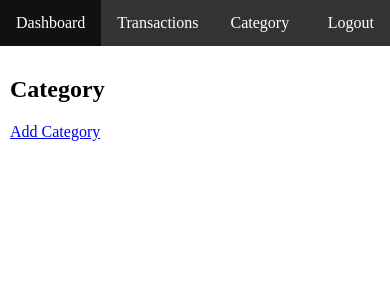
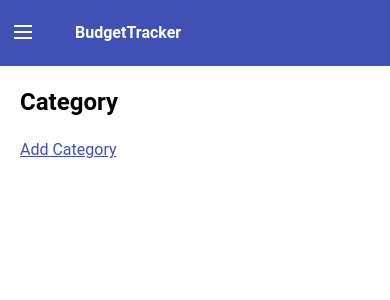
Before and after one commit to scripterkaran/transaction-tracker, a Django app: page /category/ in a window 390 px wide. Shown: the top 300 px of the page. Run offline with Django 3.2, Linux system fonts and the light colour scheme; the visitor is signed in with stand-in values (Sample User, id 1); data that the repository does not hold is empty.

Commit message:
design changes

```diff
--- a/templates/base.html
+++ b/templates/base.html
@@ -8,12 +8,19 @@
 
 
 <body>
+<div class="site-container">
+    <div class="site-pusher">
         {% block nav %}
             {% include 'partials/nav.html' %}
         {% endblock %}
-</body>
+        <div class="site-content">
             <div class="container">
                 {% block content %}
 
                 {% endblock %}
-</div>
+            </div> <!-- END container -->
+        </div> <!-- END site-content -->
+        <div class="site-cache" id="site-cache"></div>
+    </div> <!-- END site-pusher -->
+</div> <!-- END site-container -->
+</body>
--- a/templates/core/signup.html
+++ b/templates/core/signup.html
@@ -7,4 +7,5 @@
     {{ form.as_p }}
     <button type="submit">Sign up</button>
   </form>
+  <a href="{% url 'login' %}" class="link-button">Already a user? login</a>
 {% endblock %}
--- a/templates/partials/nav.html
+++ b/templates/partials/nav.html
@@ -1,12 +1,13 @@
-<div class="nav-bar">
-<ul>
-    {% if request.user.is_authenticated %}
-        <li><a href="{% url 'dashboard' %}">Dashboard</a></li>
-        <li><a href="{% url 'transaction-list' %}">Transactions</a></li>
-        <li><a href="{% url 'category-list' %}">Category</a></li>
-        <li style="float: right"><a href="{% url 'logout' %}">Logout</a></li>
-    {% else %}
-        <li><a href="{% url 'login' %}">Login</a></li>
-    {% endif %}
-</ul>
-</div>
+{% if request.user.is_authenticated %}
+    <header class="header">
+        <a href="{% url 'dashboard' %}" class="header__icon" id="header__icon"></a>
+        <a href="{% url 'dashboard' %}" class="header__logo">BudgetTracker</a>
+
+        <nav class="menu">
+            <a href="{% url 'dashboard' %}">Dashboard</a>
+            <a href="{% url 'transaction-list' %}">Transactions</a>
+            <a href="{% url 'category-list' %}">Category</a>
+            <a href="{% url 'logout' %}">Logout</a>
+        </nav>
+    </header>
+{% endif %}
--- a/templates/transaction/category_detail.html
+++ b/templates/transaction/category_detail.html
@@ -2,7 +2,7 @@
 
 {% block content %}
     <h2>Category Detail</h2>
-    <a href="{% url 'category-list' %}">Category List</a>
+    <a href="{% url 'category-list' %}" class="link-button">Category List</a>
     <ul>
         <li> Name: {{ object.name }}</li>
     </ul>
--- a/templates/transaction/category_list.html
+++ b/templates/transaction/category_list.html
@@ -2,7 +2,7 @@
 
 {% block content %}
     <h2>Category</h2>
-    <a href="{% url 'category-add' %}">Add Category</a>
+    <a href="{% url 'category-add' %}" class="link-button">Add Category</a>
     <ul>
         {% for object in object_list %}
             <li><a href="{% url 'category-detail' object.pk %}">{{ object.name }}</a></li>
--- a/templates/transaction/transaction_detail.html
+++ b/templates/transaction/transaction_detail.html
@@ -2,7 +2,7 @@
 
 {% block content %}
     <h2>Transaction Detail</h2>
-    <a href="{% url 'transaction-list' %}">Transactions</a>
+    <a href="{% url 'transaction-list' %}" class="link-button">Transactions</a>
     <ul>
        <li> Name:  {{ object.name }}</li>
         <li>Value :   {{ object.value }}</li>
--- a/transaction/static/transaction/css/main.css
+++ b/transaction/static/transaction/css/main.css
@@ -1,41 +1,202 @@
+#wrapper {
+  width: 30%;
+  margin: 50px auto;
+  padding: 50px;
+}
+form {
+  margin: 30px auto;
+}
 
+
+/* VARIABLES */
+/* BASE */
+html,
 body {
-    padding: 0;
-    margin: 0;
-}
-.container {
-    padding: 10px;
-}
-.nav-bar  ul {
-    list-style-type: none;
+    font-family: 'Roboto', sans-serif;
+    font-size: 1em;
+    line-height: 1.4;
+    height: 100%;
     margin: 0;
     padding: 0;
-    overflow: hidden;
-    background-color: #333;
 }
 
-.nav-bar  li {
+a {
+    text-decoration: none;
+    color: inherit;
+}
+
+a.link-button {
+    text-decoration: underline;color: #3f51b5;
+}
+
+.container {
+    overflow: hidden;
+    *zoom: 1;
+    margin: 0 20px;
+}
+
+.site-content {
+    padding-top: 66px;
+}
+
+/* HEADER */
+.header {
+    position: fixed;
+    left: 0;
+    right: 0;
+    height: 66px;
+    line-height: 66px;
+    color: #fff;
+    background-color: #3f51b5;
+}
+
+.header__logo {
+    font-weight: 700;
+    padding: 0 25px;
     float: left;
 }
 
-.nav-bar  li a {
-    display: block;
-    color: white;
-    text-align: center;
-    padding: 14px 16px;
+/* HOME */
+
+a:hover {
     text-decoration: none;
 }
 
-/* Change the link color to #111 (black) on hover */
-.nav-bar  li a:hover {
-    background-color: #111;
-}
-table {
-    width: 90%;
-    margin: auto;
+.badge {
+    border-radius: 2px;
+    border: 1px solid rgba(0, 0, 0, 0.15);
+    padding: 12px;
+    display: flex;
+    flex-direction: row;
+    justify-content:space-between;
 }
 
-table, th, td {
-    border: 1px solid black;
-    border-collapse: collapse;
+.badge p {
+    margin:0;
 }
+
+.badge div .location {
+  margin:0 10px;
+}
+
+.badge:hover {
+    border: 1px solid rgba(0, 0, 0, 0.3);
+}
+
+.type--credit {
+    color: #008000;
+}
+
+.type--debit {
+    color: #ff0000;
+}
+
+/* ADD TRAANSACTION*/
+
+.filter--bar {
+    display: flex;
+    justify-content: space-between;
+    margin: 20px 0;
+}
+/* MENU */
+.menu {
+    float: left;
+}
+
+    .menu a {
+        padding: 0 10px;
+    }
+
+        .menu a:hover {
+            color: #c5cae9;
+        }
+
+/* RESPONSIVE */
+@media only screen and (max-width: 768px) {
+    .site-pusher,
+    .site-container {
+        height: 100%;
+    }
+
+    .site-container {
+        overflow: hidden;
+    }
+
+    .site-pusher {
+        -webkit-transition-duration: 0.3s;
+        transition-duration: 0.3s;
+        -webkit-transform: translateX(0px);
+        transform: translateX(0px);
+    }
+
+    .site-content {
+        position: absolute;
+        top: 66px;
+        right: 0;
+        left: 0;
+        bottom: 0;
+        padding-top: 0;
+        overflow-y: scroll;
+        -webkit-overflow-scrolling: touch;
+    }
+
+    .header {
+        position: static;
+    }
+
+    .header__icon {
+        position: relative;
+        display: block;
+        float: left;
+        width: 50px;
+        height: 66px;
+        cursor: pointer;
+    }
+
+        .header__icon:after {
+            content: '';
+            position: absolute;
+            display: block;
+            width: 1rem;
+            height: 0;
+            top: 16px;
+            left: 15px;
+            -webkit-box-shadow: 0 10px 0 1px #fff, 0 16px 0 1px #fff, 0 22px 0 1px #fff;
+            box-shadow: 0 10px 0 1px #fff, 0 16px 0 1px #fff, 0 22px 0 1px #fff;
+        }
+
+    .menu {
+        position: absolute;
+        left: 0;
+        top: 0;
+        bottom: 0;
+        background-color: #3849a2;
+        /*    overflow-y: scroll;
+        -webkit-overflow-scrolling: touch;*/
+        width: 250px;
+        -webkit-transform: translateX(-250px);
+        transform: translateX(-250px);
+    }
+
+        .menu a {
+            display: block;
+            height: 40px;
+            text-align: center;
+            line-height: 40px;
+            border-bottom: 1px solid #3f51b5;
+        }
+
+    .with--sidebar .site-pusher {
+        -webkit-transform: translateX(250px);
+        transform: translateX(250px);
+    }
+
+    .with--sidebar .site-cache {
+        position: absolute;
+        top: 0;
+        left: 0;
+        right: 0;
+        bottom: 0;
+        background-color: rgba(0, 0, 0, 0.6);
+    }
+}
```
Also changed, not shown: templates/registration/login.html (+8 -6 lines), templates/transaction/dashboard.html (+15 -14 lines), templates/transaction/transaction_list.html (+14 -13 lines). Lines whose indentation alone changed are shown as unchanged.
